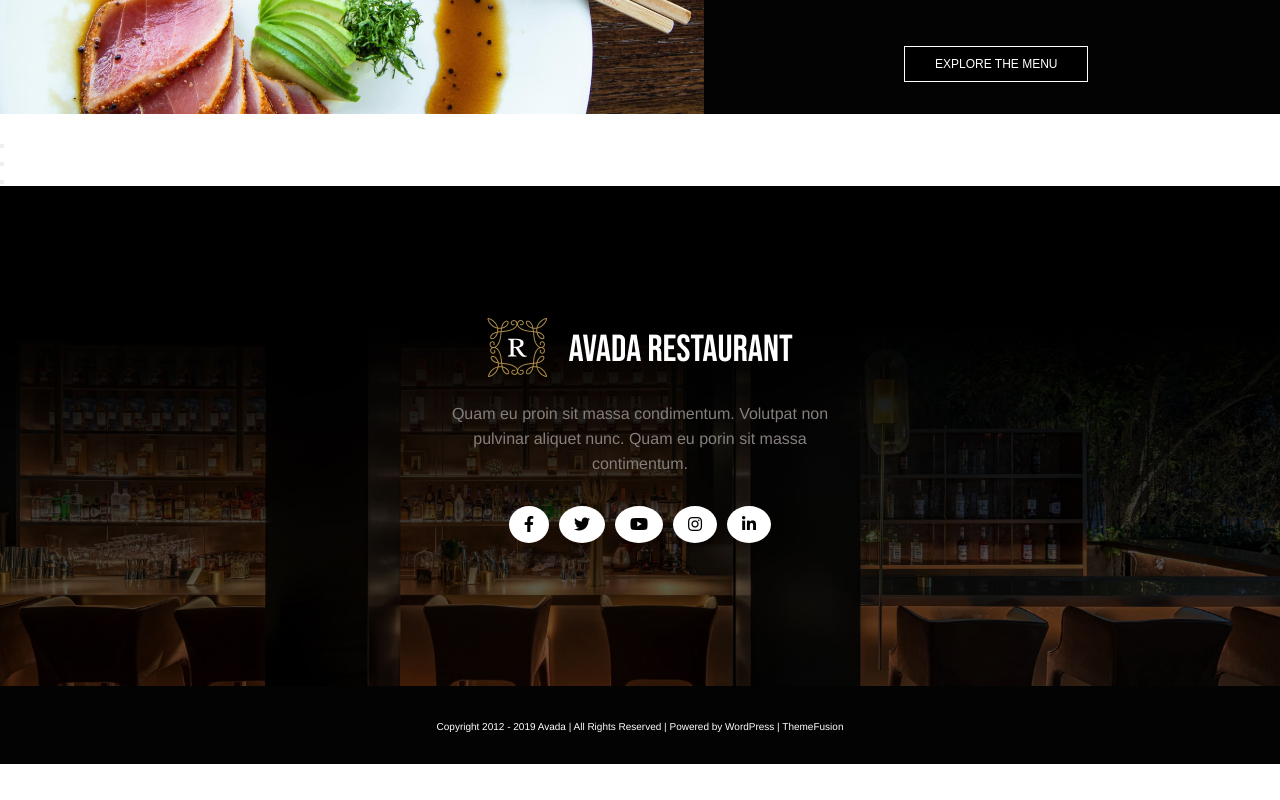
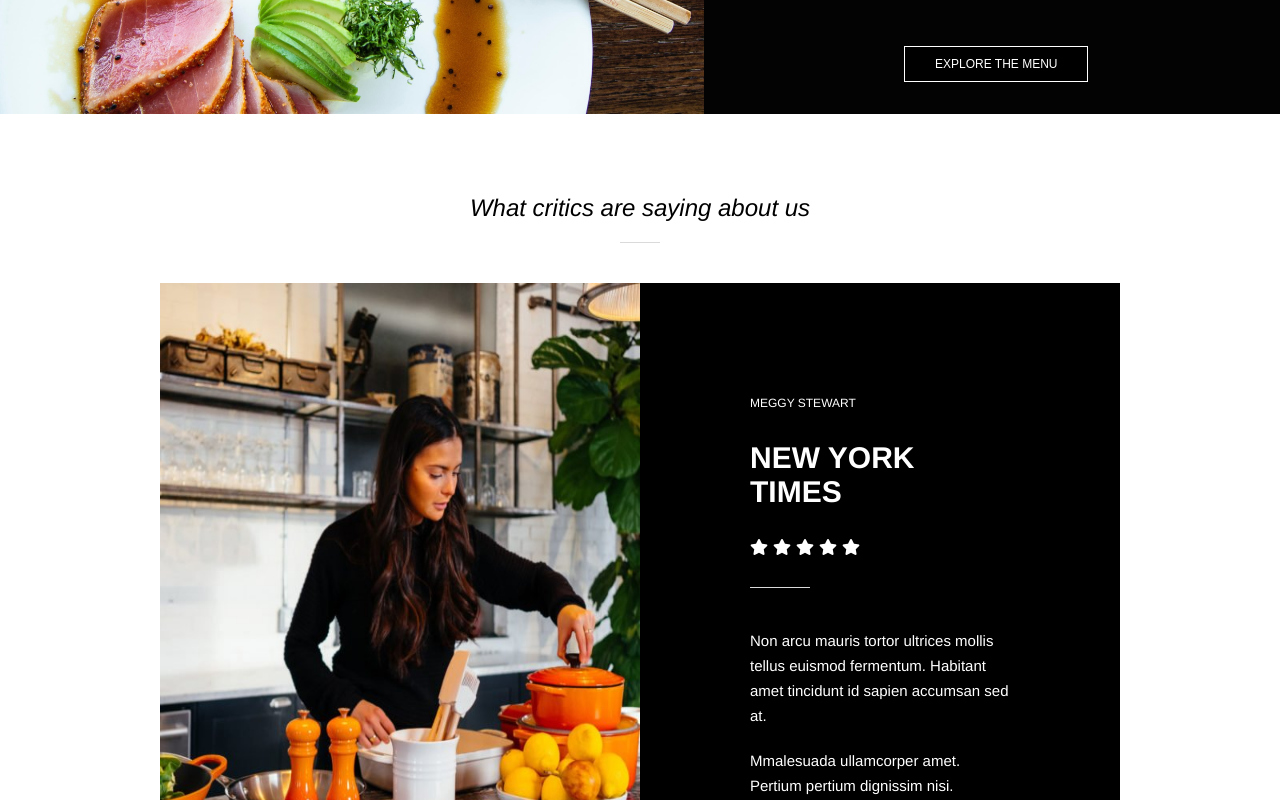
Before and after one commit to petrescuandreea/proj-html-vuejs, a Vue app: page / in a window 1280 px wide. Shown: the part 2620-3420 px from the top of the page. Before the commit the page ends 3384 px from the top, so only its background shows below. Built offline with nearby package versions, Linux system fonts and the light colour scheme.

Commit message:
Add content and style in component Team

```diff
--- a/src/components/Team.vue
+++ b/src/components/Team.vue
@@ -2,34 +2,51 @@
     <section id="team">
         <div class="center-container">
             <h2>
+                What critics are saying about us
+            </h2>
 
-            </h2>
+            <!-- line  -->
+            <div class="line"></div>
 
             <div class="extend-card">
                 <!-- image column  -->
                 <div class="image-col">
-                    <img src="" alt="">
+                    <img src="../assets/img/blog72x-600x687.jpg" alt="team member's image">
                 </div>
 
                 <!-- text column  -->
                 <div class="text-col">
                     <!-- member name  -->
-                    <span></span>
+                    <span>meggy stewart</span>
 
                     <!-- daily newspaper name  -->
-                    <span></span>
+                    <h3>new york times</h3>
 
                     <!-- stars  -->
-                    <div></div>
+                    <div class="stars">
+                        <i class="fas fa-star"></i>
+                        <i class="fas fa-star"></i>
+                        <i class="fas fa-star"></i>
+                        <i class="fas fa-star"></i>
+                        <i class="fas fa-star"></i>
+                    </div>
 
                     <!-- line  -->
-                    <div></div>
+                    <div class="line"></div>
 
                     <!-- text  -->
-                    <p></p>
+                    <p>
+                        Non arcu mauris tortor ultrices mollis tellus euismod fermentum. Habitant amet tincidunt id sapien accumsan sed at.
+                    </p>
+
+                    <p>
+                        Mmalesuada ullamcorper amet. Pertium pertium dignissim nisi.
+                    </p>
 
                     <!-- button  -->
-                    <button></button>
+                    <button>
+                        read full article
+                    </button>
                 </div>
             </div>
 
@@ -38,7 +55,7 @@
                 <span></span>
 
                 <!-- daily newspaper name  -->
-                <span></span>
+                <h3></h3>
 
                 <!-- stars  -->
                 <div></div>
@@ -58,7 +75,7 @@
                 <span></span>
 
                 <!-- daily newspaper name  -->
-                <span></span>
+                <h3></h3>
 
                 <!-- stars  -->
                 <div></div>
@@ -86,5 +103,114 @@
 
 <!-- Add "scoped" attribute to limit CSS to this component only -->
 <style scoped lang="scss">
+#team {
+    padding: 80px 0;
+
+    .center-container {
+        width: 75%;
+        margin: 0 auto;
+
+        h2 {
+            text-align: center;
+            font-style: italic;
+            font-weight: normal;
+            margin-bottom: 20px;
+        }
+
+        .line {
+            width: 40px;
+            border-bottom: 1px solid #dadada;
+            margin: 0 auto 40px auto;
+        }
+
+        .extend-card {
+            height: 650px;
+
+            .image-col {
+                width: 50%;
+                height: 100%;
+                float: left;
+
+                img {
+                    width: 100%;
+                    height: 100%;
+                }
+            }
+
+            .text-col {
+                width: 50%;
+                height: 100%;
+                float: left;
+                background-color: black;
+                color: white;
+                padding: 110px;
+                cursor: pointer;
+                transition: all;
+
+                &:hover {
+                    transform: scale(1.05);
+                }
+
+                span {
+                    font-size: 12px;
+                }
+
+                h3 {
+                    font-size: 30px;
+                }
+
+                .stars {
+                    i {
+                        margin-right: 5px;
+                    }
+                }
+
+                .line {
+                    width: 60px;
+                    margin-left: 0;
+                }
+
+                p {
+                    font-size: 15px;
+                    line-height: 25px;
+                    margin-bottom: 20px;
+                }
+
+                button {
+                    font-size: 12px;
+                    border: 1px solid white;
+                    background-color: black;
+                    color: white;
+                    padding: 10px 30px;
+                    cursor: pointer;
+                    margin-top: 20px;
+
+                    &:hover{
+                        color: black;
+                        background-color: white;
+                    }
+                }
+
+                .stars, h3 {
+                    margin: 30px 0;
+                }
+
+                span, h3, button {
+                    text-transform: uppercase;
+                }
+            }
+
+
+        }
+
+        .extend-card::after {
+            content: "";
+            display: table;
+            clear: both;
+        }
+
+    }
+}
+
 
 </style>
```
